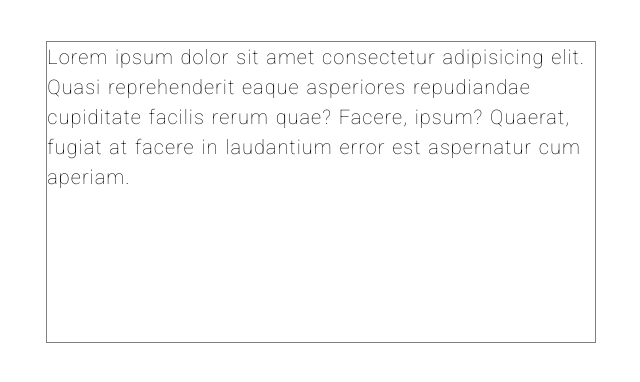
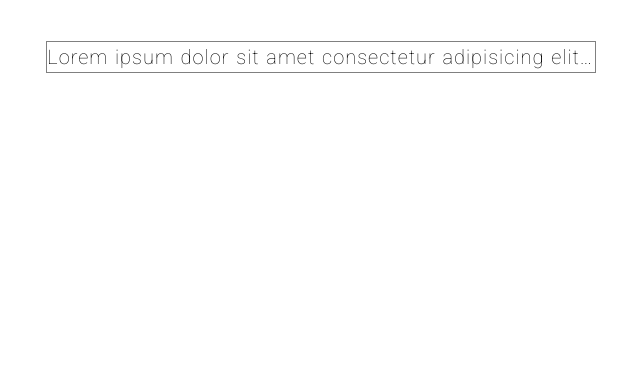
Before and after one commit to Study-Trial/typography, a plain HTML site: page index.html in a window 1280 px wide. Shown: the part 74-456 px from the top of the page, without its empty margins (319-959 px from the left). Drawn offline with Linux system fonts and the light colour scheme.

Commit message:
text-overflow

```diff
--- a/css/styles.css
+++ b/css/styles.css
@@ -19,7 +19,7 @@ body {
 
 .text {
   width: 50ch;
-  height: 30rem;
+  /* height: 30rem; */
   line-height: 1.5;
   word-spacing: 0.1rem;
   letter-spacing: 0.1rem;
@@ -27,4 +27,13 @@ body {
   border: 1px solid gray;
   font-family: Roboto;
   font-weight: 100;
+  white-space: nowrap;
+  overflow: hidden;
+  text-overflow: ellipsis;
 }
+
+.text:hover {
+  white-space: normal;
+  overflow: visible;
+  text-overflow: clip;
+}
```
